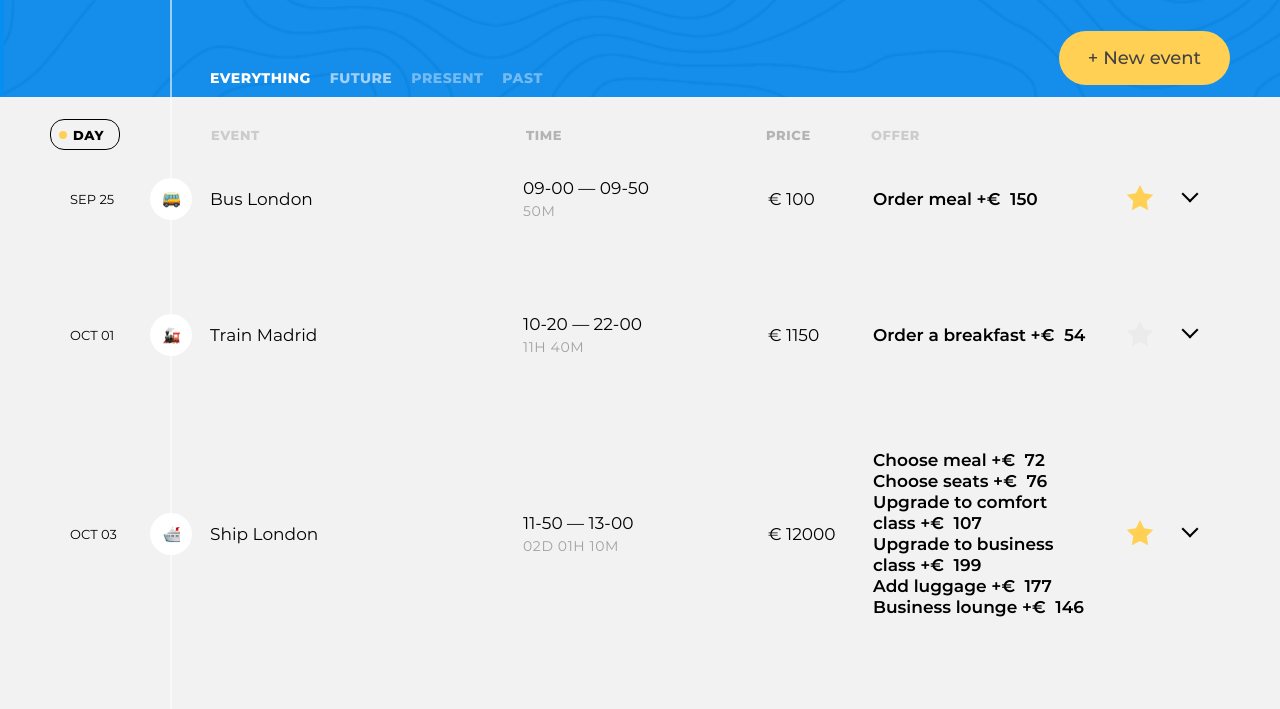
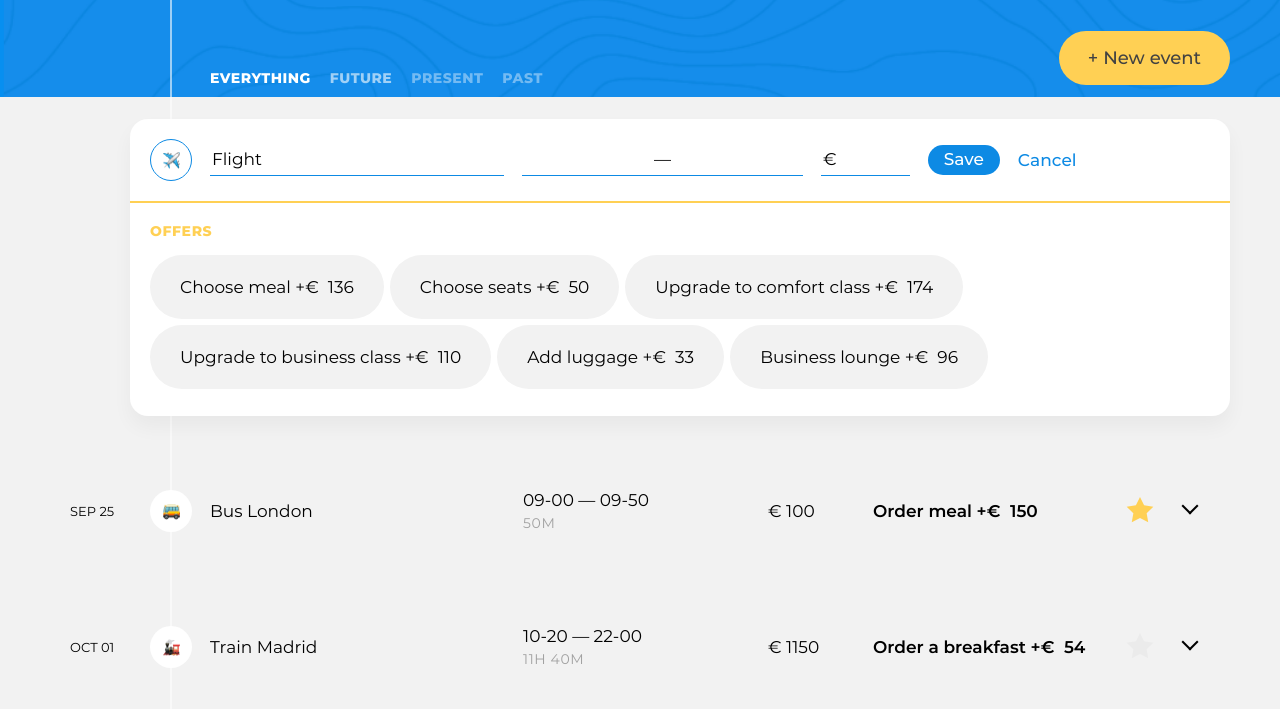
Before and after one commit to htmlacademy-ecmascript/322851-big-trip-22, a website built with webpack: page public/index.html in a window 1280 px wide. Both pictures are taken after a click on the button "New event". Shown: the part 68-777 px from the top of the page. Built offline with nearby package versions, Linux system fonts and the light colour scheme.

Commit message:
Реализованы добавление и удаление точки маршурта

```diff
--- a/public/index.html
+++ b/public/index.html
@@ -21,8 +21,6 @@
               <!-- Фильтры -->
             </div>
           </div>
-
-          <button class="trip-main__event-add-btn  btn  btn--big  btn--yellow" type="button">New event</button>
         </div>
       </div>
     </header>
--- a/src/presenter/body-presenter.js
+++ b/src/presenter/body-presenter.js
@@ -6,8 +6,9 @@ import TripInfo from '../view/trip-info.js';
 import { render, RenderPosition, replace, remove } from '../framework/render.js';
 import { filterPoints, sortPoints } from '../utils.js';
 import TripPointPresenter from './trip-point-presenter.js';
-import { DEFAULT_SORT_TYPE, EmptyListMessages, UpdateTypes, UserActions } from '../const.js';
+import { DEFAULT_SORT_TYPE, EmptyListMessages, ModeTypes, UpdateTypes, UserActions } from '../const.js';
 import InfoMessage from '../view/info-message.js';
+import NewEventButton from '../view/new-event-button.js';
 
 export default class BodyPresenter {
   #listComponent = new TripList();
@@ -20,6 +21,8 @@ export default class BodyPresenter {
   #tripPointPresenters = new Map();
   #currentSortType = DEFAULT_SORT_TYPE;
   #sortViewComponent = null;
+  #infoMessageComponent = null;
+  #newEventButtonComponent = null;
 
   constructor({ container, tripsModel, filterModel }) {
     this.#listContainer = container;
@@ -30,17 +33,11 @@ export default class BodyPresenter {
   }
 
   init() {
-    this.#renderTripInfo();
-    if (this.#tripsModel.tripPoints.length > 0) {
-      this.#renderSort();
-      render(this.#listComponent, this.#listContainer);
+    this.#renderHeader();
     this.#renderTripPoints();
-    } else {
-      this.#renderEmptyPointsList();
-    }
   }
 
-  #renderTripInfo() {
+  #renderHeader() {
     const previousTripInfoComponent = this.#tripInfoComponent;
     this.#tripInfoComponent = new TripInfo();
     if (previousTripInfoComponent === null) {
@@ -51,15 +48,26 @@ export default class BodyPresenter {
     }
     render(new TripTitle(), this.#tripInfoComponent.element);
     render(new TotalCost(), this.#tripInfoComponent.element);
+    if (this.#newEventButtonComponent === null) {
+      this.#newEventButtonComponent = new NewEventButton({ onClick: this.#handleNewEventButtonClick });
+      render(this.#newEventButtonComponent, this.#mainElement);
+    }
   }
 
   #renderEmptyPointsList() {
-    render(new InfoMessage({message: EmptyListMessages[this.#filterModel.filter.toUpperCase()]}), this.#listContainer);
+    this.#infoMessageComponent = new InfoMessage({message: EmptyListMessages[this.#filterModel.filter.toUpperCase()]});
+    render(this.#infoMessageComponent, this.#listContainer);
   }
 
   #renderTripPoints() {
     const filteredPoints = filterPoints(this.#filterModel.filter, this.#tripsModel.tripPoints);
+    if (filteredPoints.length === 0) {
+      remove(this.#sortViewComponent);
+      this.#renderEmptyPointsList();
+    } else {
+      remove(this.#infoMessageComponent);
       sortPoints(this.#currentSortType, filteredPoints);
+      render(this.#listComponent, this.#listContainer);
       filteredPoints.forEach((point) => {
         const content = this.#tripsModel.getContentById(point.id);
         const pointPresenter = new TripPointPresenter({
@@ -67,11 +75,14 @@ export default class BodyPresenter {
           destinations: this.#tripsModel.destinations,
           offers: this.#tripsModel.offers,
           onDataChange: this.#handleTripPointChange,
-        onModeChange: this.#handleEditMode
+          onModeChange: this.#handleModeChange,
+          mode: ModeTypes.DEFAULT
         });
         pointPresenter.init(content);
         this.#tripPointPresenters.set(content.point.id, pointPresenter);
       });
+    }
+
   }
 
   #clearTripPoints() {
@@ -124,7 +135,7 @@ export default class BodyPresenter {
     this.#sortViewComponent = newSortViewComponent;
   };
 
-  #handleEditMode = (id) => {
+  #handleModeChange = (id) => {
     this.#tripPointPresenters.forEach((tripPoint, index) => {
       if (index !== id) {
         tripPoint.resetView();
@@ -139,4 +150,17 @@ export default class BodyPresenter {
       this.#renderTripPoints();
     }
   };
+
+  #handleNewEventButtonClick = () => {
+    this.#handleModeChange(null);
+    const pointPresenter = new TripPointPresenter({
+      container: this.#listComponent.element,
+      destinations: this.#tripsModel.destinations,
+      offers: this.#tripsModel.offers,
+      onDataChange: this.#handleTripPointChange,
+      onModeChange: this.#handleModeChange,
+      mode: ModeTypes.NEW
+    });
+    pointPresenter.init();
+  };
 }
--- a/src/presenter/trip-point-presenter.js
+++ b/src/presenter/trip-point-presenter.js
@@ -1,11 +1,11 @@
-import { remove, replace } from '../framework/render.js';
+import { RenderPosition, remove, replace } from '../framework/render.js';
 import { render } from '../framework/render.js';
 import EventForm from '../view/event-form.js';
 import EventFormHeader from '../view/event-form-header.js';
 import EventFormDetails from '../view/event-form-details.js';
 import TripPoint from '../view/trip-point.js';
 import { isEscapeKey } from '../utils';
-import { ModeTypes } from '../const.js';
+import { BLANK_POINT, ModeTypes, UpdateTypes, UserActions } from '../const.js';
 
 export default class TripPointPresenter {
   #tripPointsContainer = null;
@@ -19,17 +19,27 @@ export default class TripPointPresenter {
   #formDetails = null;
   #formHeader = null;
   #handleModeChange = null;
-  #mode = ModeTypes.DEFAULT;
+  #mode = null;
 
-  constructor({ container, destinations, offers, onDataChange, onModeChange }) {
+  constructor({ container, destinations, offers, onDataChange, onModeChange, mode }) {
     this.#tripPointsContainer = container;
     this.#destinations = destinations;
     this.#offers = offers;
     this.#handleChange = onDataChange;
     this.#handleModeChange = onModeChange;
+    this.#mode = mode;
   }
 
   init(content) {
+    if (this.#mode === ModeTypes.NEW) {
+      this.#content = {
+        point: BLANK_POINT,
+        destination: null,
+        offers: null
+      };
+      this.#createEventForm();
+      render(this.#eventFormComponent, this.#tripPointsContainer, RenderPosition.AFTERBEGIN);
+    } else {
       this.#content = content;
 
       const previousTripPoint = this.#tripPointComponent;
@@ -54,6 +64,8 @@ export default class TripPointPresenter {
       }
     }
 
+  }
+
   #createTripPoint() {
     this.#tripPointComponent = new TripPoint({
       content: this.#content,
@@ -68,10 +80,14 @@ export default class TripPointPresenter {
   };
 
   #closeForm = () => {
+    if (this.#mode === ModeTypes.NEW) {
+      remove(this.#eventFormComponent);
+    } else {
       this.#replaceFormToPoint();
-    document.removeEventListener('keydown', this.#escKeyDownHandler);
       this.#formHeader.resetState();
       this.#formDetails.resetState();
+    }
+    document.removeEventListener('keydown', this.#escKeyDownHandler);
   };
 
   #createEventForm() {
@@ -85,8 +101,9 @@ export default class TripPointPresenter {
       onTypeChange: this.#handleTypeChange,
       onDestinationChange: this.#handleDestinationChange,
       onSubmit: this.#handleSubmit,
+      onDelete: this.#handleDelete,
       onArrowButtonClick: this.#closeForm,
-      mode: ModeTypes.EDIT
+      mode: (this.#mode === ModeTypes.DEFAULT) ? ModeTypes.EDIT : this.#mode
     });
 
     this.#formDetails = new EventFormDetails({
@@ -136,13 +153,18 @@ export default class TripPointPresenter {
     this.#formHeader.setNewOffers(newOffers);
   };
 
+  #handleDelete = (point) => {
+    this.#closeForm();
+    this.#handleChange(UserActions.DELETE_EVENT, UpdateTypes.MINOR, point);
+  };
+
   #handleSubmit = (actionType, updateType, newPoint) => {
     this.#closeForm();
     this.#handleChange(actionType, updateType, newPoint);
   };
 
   resetView = () => {
-    if (this.#mode === ModeTypes.EDIT) {
+    if (this.#mode !== ModeTypes.DEFAULT) {
       this.#closeForm();
     }
   };
--- a/src/view/event-form-header.js
+++ b/src/view/event-form-header.js
@@ -83,12 +83,14 @@ export default class EventFormHeader extends AbstractStatefulView {
   #handleClick = null;
   #handleTypeChange = null;
   #handleDestinationChange = null;
+  #handleDelete = null;
   #handleSubmit = null;
   #mode = null;
   #dateToCalendar = null;
   #dateFromCalendar = null;
 
-  constructor({ point = BLANK_POINT, destinations = [], mode, onTypeChange, onDestinationChange, onSubmit, onArrowButtonClick }) {
+
+  constructor({ point = BLANK_POINT, destinations = [], mode, onTypeChange, onDestinationChange, onSubmit, onDelete, onArrowButtonClick }) {
     super();
     this.#point = point;
     this.#destinations = destinations;
@@ -97,6 +99,7 @@ export default class EventFormHeader extends AbstractStatefulView {
     this.#handleTypeChange = onTypeChange;
     this.#handleDestinationChange = onDestinationChange;
     this.#handleSubmit = onSubmit;
+    this.#handleDelete = onDelete;
     this.#handleClick = onArrowButtonClick;
     this._restoreHandlers();
   }
@@ -112,6 +115,9 @@ export default class EventFormHeader extends AbstractStatefulView {
     this.element.querySelector('.event__input--price').addEventListener('change', this.#changePrice);
     if (this.#mode === ModeTypes.EDIT) {
       this.element.querySelector('.event__rollup-btn').addEventListener('click', this.#closeEventForm);
+      this.element.querySelector('.event__reset-btn').addEventListener('click', this.#deletePoint);
+    } else {
+      this.element.querySelector('.event__reset-btn').addEventListener('click', this.#closeEventForm);
     }
     this.#setCalendar();
   }
@@ -174,7 +180,7 @@ export default class EventFormHeader extends AbstractStatefulView {
   };
 
   setNewOffers(newOffers) {
-    this._setState({offers: newOffers });
+    this._setState({ offers: newOffers });
   }
 
   #saveChanges = (evt) => {
@@ -189,5 +195,8 @@ export default class EventFormHeader extends AbstractStatefulView {
     this.#handleClick();
   };
 
-
+  #deletePoint = (evt) => {
+    evt.preventDefault();
+    this.#handleDelete(this._state);
+  };
 }
--- /dev/null
+++ b/src/view/new-event-button.js
@@ -0,0 +1,24 @@
+
+import AbstractView from '../framework/view/abstract-view.js';
+
+const createButtonTemplate = () => '<button class="trip-main__event-add-btn  btn  btn--big  btn--yellow" type="button">New event</button>';
+
+
+export default class NewEventButton extends AbstractView {
+  #handleClick = null;
+
+  constructor({ onClick }) {
+    super();
+    this.#handleClick = onClick;
+    this.element.addEventListener('click', this.#openEventForm);
+  }
+
+  get template() {
+    return createButtonTemplate();
+  }
+
+  #openEventForm = (evt) => {
+    evt.preventDefault();
+    this.#handleClick();
+  };
+}
```
Lines whose indentation alone changed are shown as unchanged.
